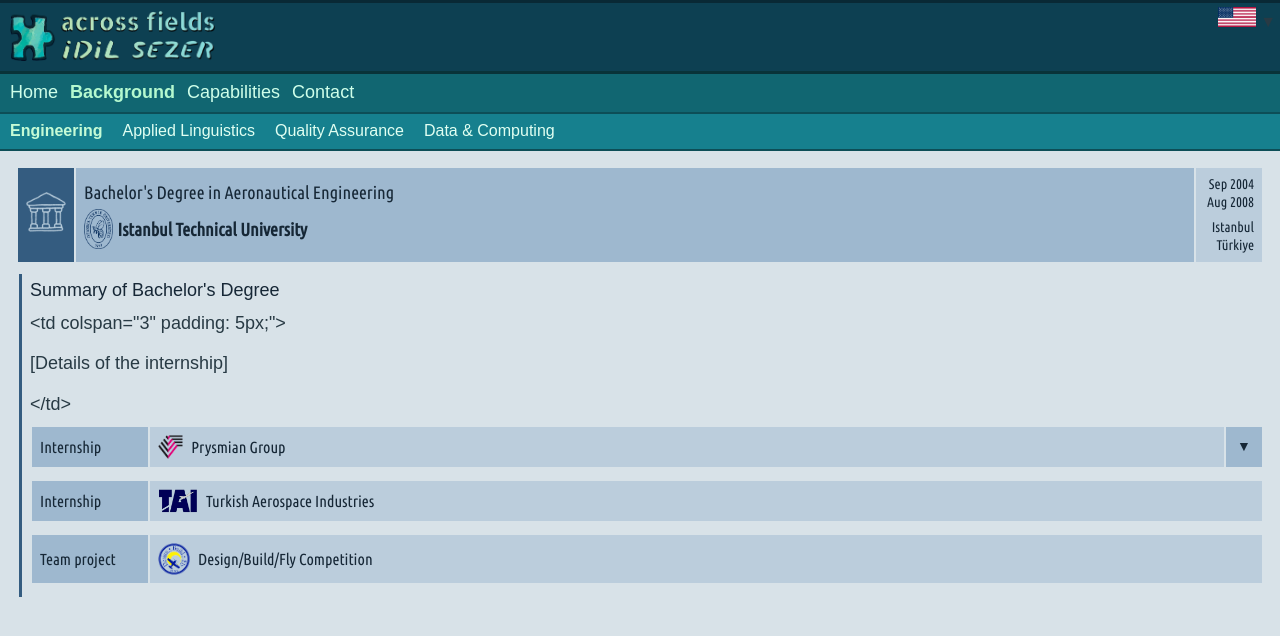
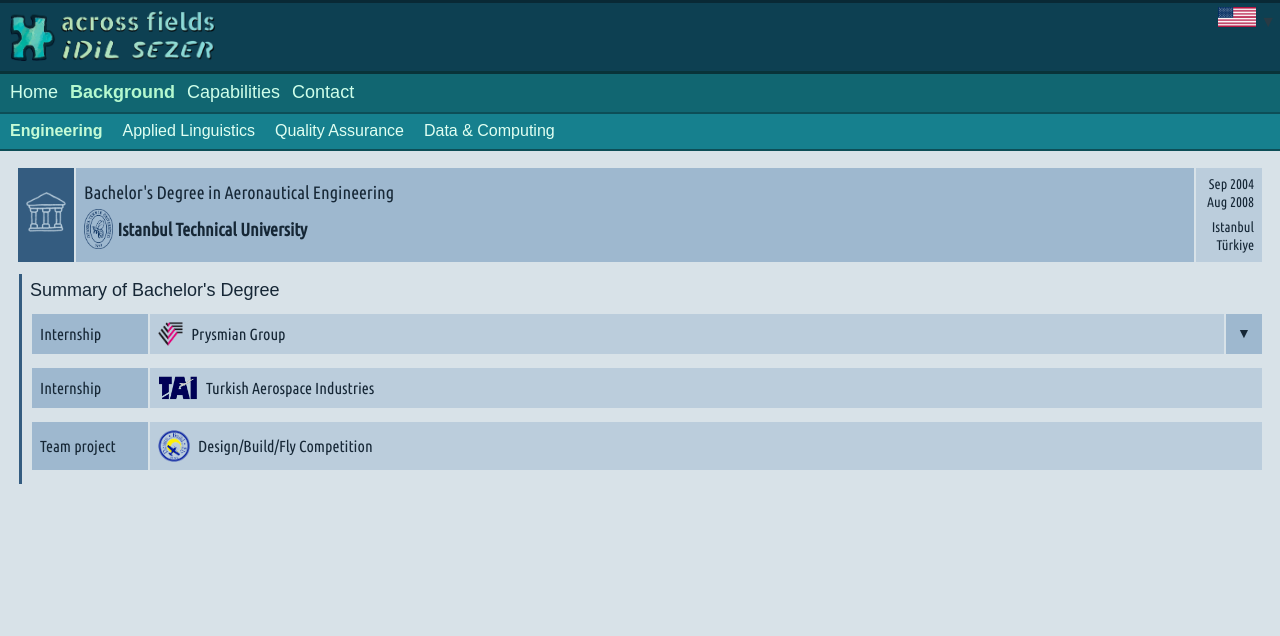
Before and after one commit to acrossfields/idilsezer, a Jekyll site: the page built from en/background-eng.md, in a window 1280 px wide. Shown: the top 636 px of the page. Built offline with Jekyll 4.4.1, drawn with Linux system fonts in a browser that asks for light colours; some web fonts are replaced.

Commit message:
Update background-eng.md

```diff
--- a/en/background-eng.md
+++ b/en/background-eng.md
@@ -45,7 +45,7 @@ permalink: /en/background/engineering/
       <td style="background-color: #9eb8cf;"></td>
     </tr>
     <tr class="table-bgsub-details">
-      <td colspan="3" padding: 5px;">
+      <td colspan="3" style="background-color: #e6eef4; color: #162736; padding: 8px;">
         <p>
           [Details of the internship]
         </p>
```
